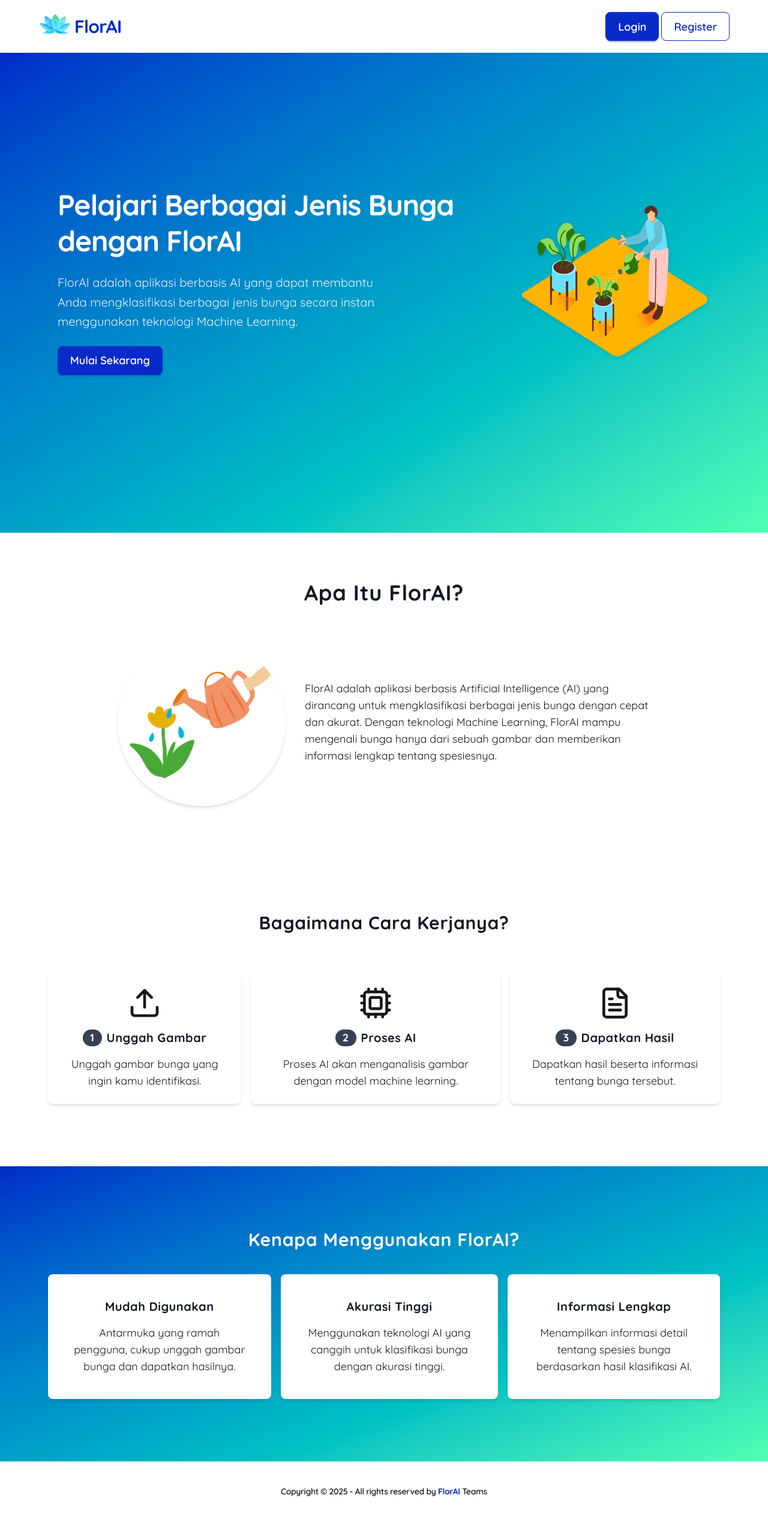
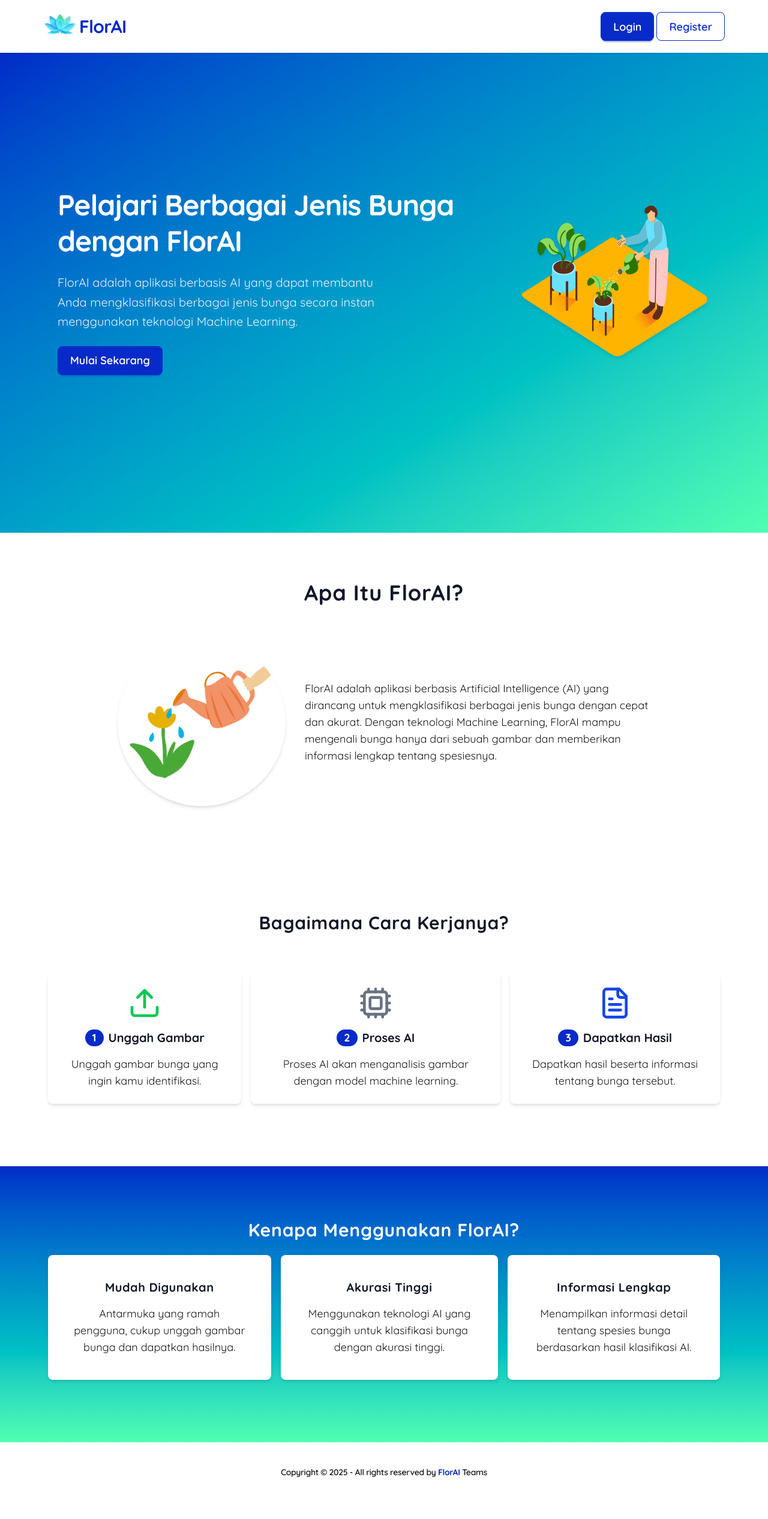
Before and after one commit to Ar-Syhptra/Flower-Classification-Website, a React (Vite) app in the folder src/client/: page / in a window 1280 px wide. Shown: the top 2532 px of the page at 60% size. After the commit the page ends 2504 px from the top, so only its background shows below. Built offline with nearby package versions, Linux system fonts and the light colour scheme.

Commit message:
fix: Perbaikan bug saat scroll dan Pembaruan Styling

```diff
--- a/src/client/src/components/Main/AboutFlower.jsx
+++ b/src/client/src/components/Main/AboutFlower.jsx
@@ -4,7 +4,7 @@ function AboutFlower() {
   const sizeCard = {
     fontTitle:
       "text-md md:text-lg lg:text-xl font-bold tracking-wide text-base-900 text-center  ",
-    fontDescription: "text-sm md:text-md lg:text-lg text-center",
+    fontDescription: "text-sm md:text-md lg:text-lg text-center w-full",
   };
 
   const cards = [
@@ -25,8 +25,8 @@ function AboutFlower() {
     },
   ];
   return (
-    <div className="py-8 md:py-12 lg:py-16 bg-gradient-to-br from-primary to-secondary">
-      <div className="flex justify-center text-center py-6 md:py-10">
+    <div className="py-8 md:py-12 lg:py-16 bg-gradient-to-b from-primary to-secondary">
+      <div className="flex justify-center items-center p-4 md:p-6">
         <h2 className="text-xl md:text-2xl lg:text-3xl font-[1000] tracking-wide text-base-100">
           Kenapa Menggunakan FlorAI?
         </h2>
@@ -39,9 +39,7 @@ function AboutFlower() {
             key={index}
             className="flex flex-col md:flex md:flex-col lg:flex lg:flex-col items-center p-8 md:p-10 lg:p-10 bg-base-100 transition-all duration-500 rounded-lg gap-4 shadow-md hover:shadow-xl "
           >
-            <div className={`items-center flex gap-2  ${sizeCard.fontTitle}`}>
-              {card.title}
-            </div>
+            <div className={`${sizeCard.fontTitle}`}>{card.title}</div>
             <p className={sizeCard.fontDescription}>{card.description}</p>
           </div>
         ))}
--- a/src/client/src/components/Main/HowItWorks.jsx
+++ b/src/client/src/components/Main/HowItWorks.jsx
@@ -5,27 +5,26 @@ function HowItWorks() {
   const sizeSteps = {
     icon: "w-10 h-10 md:w-14 md:h-14 lg:w-14 lg:h-14",
     number:
-      "font-bold text-sm md:text-md lg:text-lg text-primary bg-gray-700 px-3 rounded-full text-white",
-    fontTitle:
-      "text-md md:text-lg lg:text-xl font-bold tracking-wide text-base-900",
+      "font-bold text-sm md:text-md lg:text-lg text-primary bg-primary px-3 rounded-full text-white",
+    fontTitle: "text-md md:text-lg lg:text-xl font-bold text-base-900",
     fontDescription: "text-sm md:text-md lg:text-lg text-center",
   };
   const steps = [
     {
-      icon: <Upload className={sizeSteps.icon} />,
+      icon: <Upload className={`text-green-500 ${sizeSteps.icon}`} />,
       number: "1",
       title: "Unggah Gambar",
       description: "Unggah gambar bunga yang ingin kamu identifikasi.",
     },
     {
-      icon: <Cpu className={`${sizeSteps.icon}`} />,
+      icon: <Cpu className={`text-gray-500 ${sizeSteps.icon}`} />,
       number: "2",
       title: "Proses AI",
       description:
         "Proses AI akan menganalisis gambar dengan model machine learning.",
     },
     {
-      icon: <FileText className={`${sizeSteps.icon}`} />,
+      icon: <FileText className={`text-blue-700 ${sizeSteps.icon}`} />,
       number: "3",
       title: "Dapatkan Hasil",
       description: "Dapatkan hasil beserta informasi tentang bunga tersebut.",
--- a/src/client/src/components/Navbar/Navbar.jsx
+++ b/src/client/src/components/Navbar/Navbar.jsx
@@ -9,7 +9,7 @@ function Navbar() {
 
   useEffect(() => {
     const handleScroll = () => {
-      setIsScrolled(window.scrollY > 0);
+      setIsScrolled(window.scrollY > 50);
     };
 
     window.addEventListener("scroll", handleScroll);
@@ -18,10 +18,10 @@ function Navbar() {
 
   return (
     <nav
-      className={`flex items-center w-full p-4 bg-base-100/80 shadow-sm backdrop-blur-md transition-all duration-300 z-50 ${
+      className={`flex items-center w-full p-4 bg-base-100 shadow-sm backdrop-blur-md transition-all duration-300 z-50 ${
         isScrolled
           ? "p-1 sticky top-1 left-0 right-0 mx-auto transform max-w-xl sm:max-w-3xl md:max-w-4xl lg:max-w-full lg:p-2 rounded-lg px-4 sm:px-6 md:px-8 lg:px-10 shadow-lg"
-          : "relative px-4 sm:px-6 md:px-12 lg:px-16 p-3"
+          : "relative px-4 sm:px-6 md:px-12 lg:px-18 p-3"
       }`}
     >
       {/* Logo Section */}
```
